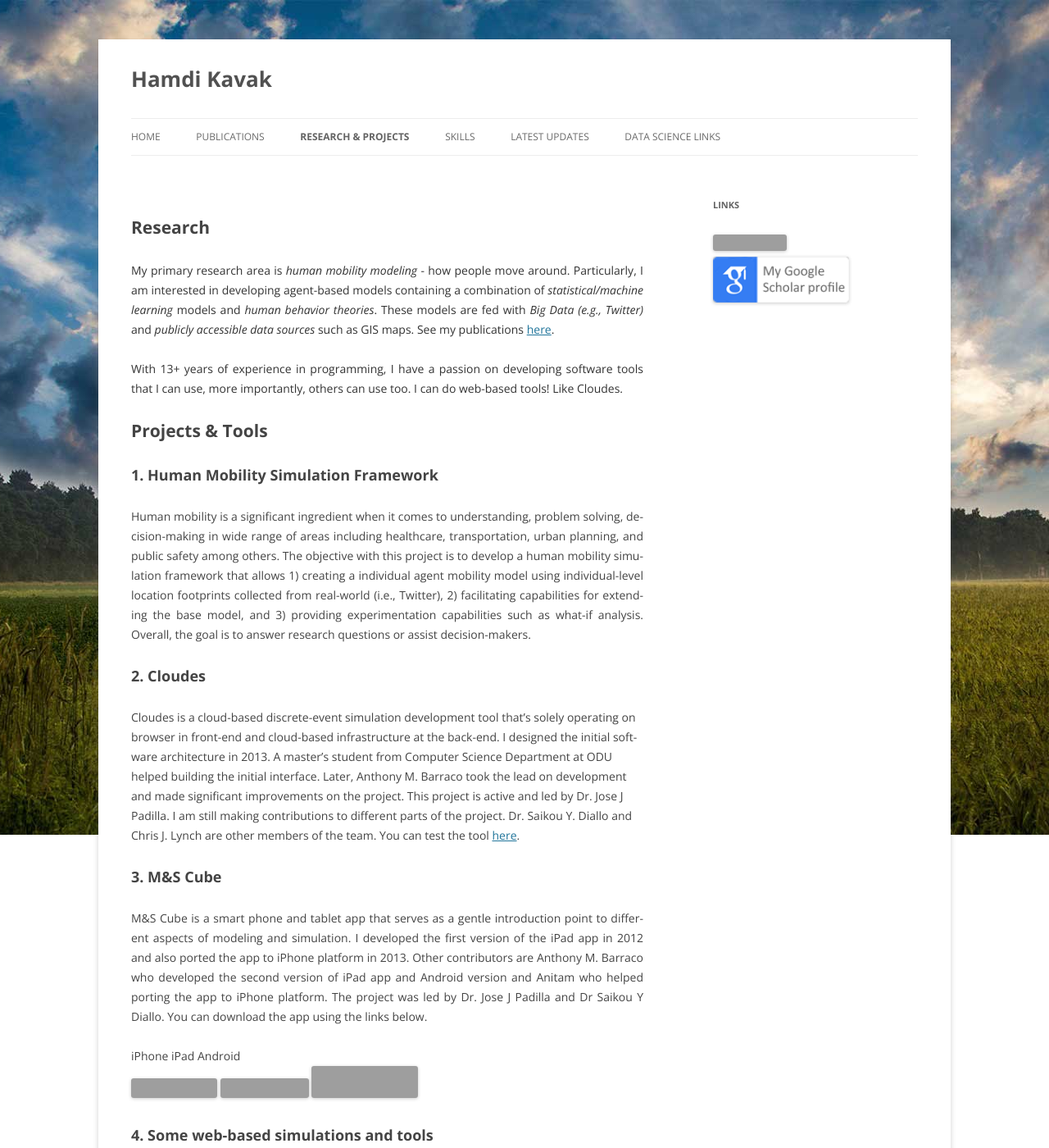
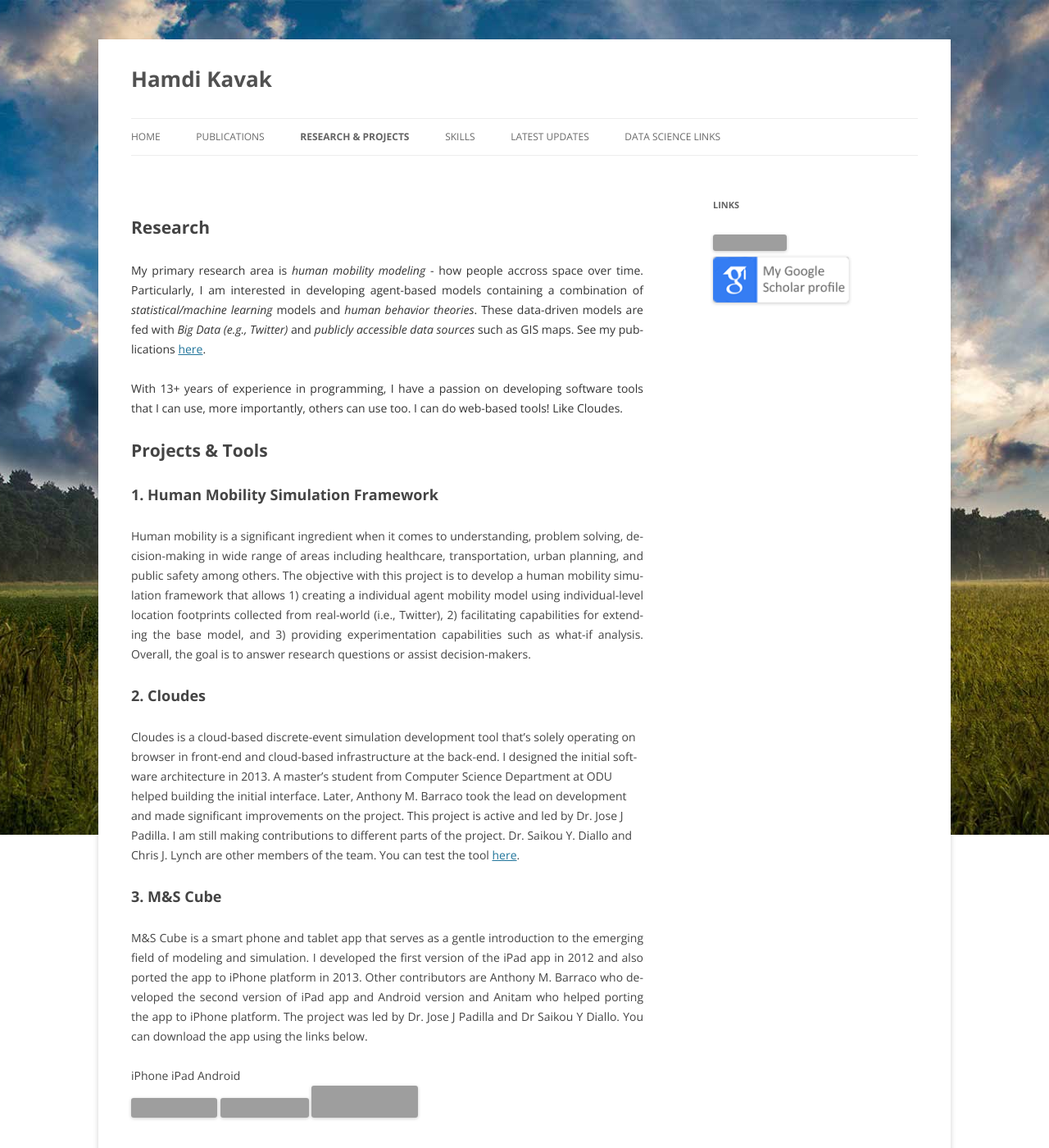
Before and after one commit to hamdikavak/hamdikavak.github.io, a Jekyll site: the page built from research-and-projects/index.html, in a window 1280 px wide and 1400 px high. Shown: the whole window at 82% size. Built offline with Jekyll 4.4.1, drawn with Linux system fonts in a browser that asks for light colours; nearby versions of some CDN libraries; library files that are not in the unit come from our copies; grey boxes are pictures that could not be loaded.

Commit message:
Update index.html

```diff
--- a/research-and-projects/index.html
+++ b/research-and-projects/index.html
@@ -6,9 +6,9 @@ description: Hamdi Kavak is a PhD candidate working on Modeling and Simulation o
 current_page_research: current_page_item
 ---
 <h1>Research</h1>
-<p style="text-align: justify;"><span style="color: #333333;">My primary research area is <em>human mobility modeling</em> - how people move around.
+<p style="text-align: justify;"><span style="color: #333333;">My primary research area is <em>human mobility modeling</em> - how people accross space over time.
 Particularly, I am interested in developing agent-based models containing a combination of <em>statistical/machine learning</em> models and <em>human behavior theories</em>.
-These models are fed with <em>Big Data (e.g., Twitter)</em> and <em>publicly accessible data sources</em> such as GIS maps.
+These data-driven models are fed with <em>Big Data (e.g., Twitter)</em> and <em>publicly accessible data sources</em> such as GIS maps.
 See my publications <a title="Publications" href="{{ site.baseurl }}/publications/">here</a>.<br />
 </span></p>
 <p style="text-align: justify;"><span style="color: #333333;">With 13+ years of experience in programming, I have a passion on developing software tools that I can use, more importantly, others can use too.
@@ -35,7 +35,7 @@ such as what-if analysis. Overall, the goal is to answer research questions or a
 I designed the initial software architecture in 2013. A master&#8217;s student from Computer Science Department at ODU helped building the initial interface.
 Later, Anthony M. Barraco took the lead on development and made significant improvements on the project. This project is active and led by Dr. Jose J Padilla. I am still making contributions to different parts of the project. Dr. Saikou Y. Diallo and Chris J. Lynch are other members of the team. You can test the tool <a title="ClouDES" href="http://www.cloudes.me">here</a>.</p>
 <h2>3. M&amp;S Cube</h2>
-<p style="text-align: justify;">M&amp;S Cube is a smart phone and tablet app that serves as a gentle introduction point to different aspects of modeling and simulation. I developed the first version of the iPad app in 2012 and also ported the app to iPhone platform in 2013. Other contributors are Anthony M. Barraco who developed the second version of iPad app and Android version and Anitam who helped porting the app to iPhone platform. The project was led by Dr. Jose J Padilla and Dr Saikou Y Diallo. You can download the app using the links below.</p>
+<p style="text-align: justify;">M&amp;S Cube is a smart phone and tablet app that serves as a gentle introduction to the emerging field of modeling and simulation. I developed the first version of the iPad app in 2012 and also ported the app to iPhone platform in 2013. Other contributors are Anthony M. Barraco who developed the second version of iPad app and Android version and Anitam who helped porting the app to iPhone platform. The project was led by Dr. Jose J Padilla and Dr Saikou Y Diallo. You can download the app using the links below.</p>
 <p>iPhone                      iPad                           Android<a href="https://itunes.apple.com/us/app/m-s-cube-for-iphone/id646561865?mt=8&amp;amp;uo=4" target="_blank"><br />
 <img class="alignnone" src="https://linkmaker.itunes.apple.com/htmlResources/assets/en_us//images/web/linkmaker/badge_appstore-lrg.png" alt="" width="105" height="31" /></a>
 <a href="https://itunes.apple.com/us/app/m-s-cube/id541665433?mt=8&amp;uo=4"><img class="alignnone" src="https://linkmaker.itunes.apple.com/htmlResources/assets/en_us//images/web/linkmaker/badge_appstore-lrg.png" alt="" width="108" height="32" /></a>
```
